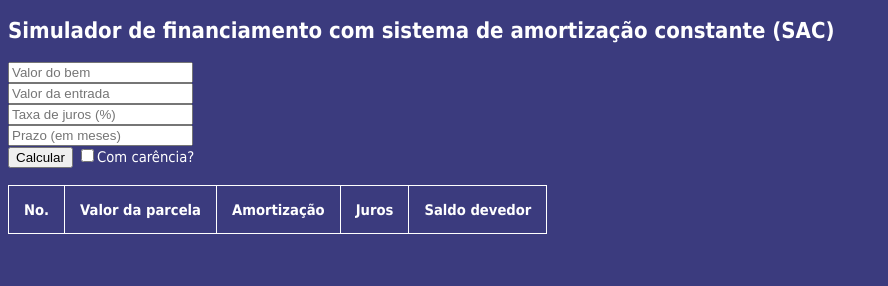
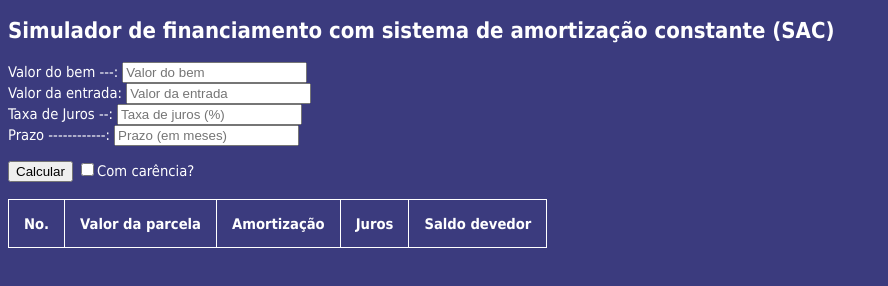
Before and after one commit to agsilvamhm/SimuladorFinanceiro, a plain HTML site: page index.html in a window 1280 px wide. Shown: the whole page, without its empty margins (0-888 px from the left). Drawn offline with Linux system fonts and the light colour scheme.

Commit message:
Commit após a inclusão das labels

```diff
--- a/index.html
+++ b/index.html
@@ -10,10 +10,16 @@
 <body>
     <header><h2>Simulador de financiamento com sistema de amortização constante (SAC)</h2></header>
     <main>
+        <form>
+            <label for="textoValor">Valor do bem ---:</label>
             <input id="textoValor" type="text" placeholder="Valor do bem"><br>
+            <label for="textoEntrada">Valor da entrada:</label>
             <input id="textoEntrada" type="text" placeholder="Valor da entrada"><br>
+            <label for="textTaxaJuros">Taxa de Juros --:</label>
             <input id="textoTaxaJuros" type="text" placeholder="Taxa de juros (%)"><br>
+            <label for="textoPrazo">Prazo ------------:</label>
             <input id="textoPrazo" type="text" placeholder="Prazo (em meses)"><br>
+            <p></p>
             <button id="botaoCalcular">Calcular</button>
             <input id="comCarencia" type="checkbox">Com carência?
             <select id="listaSuspensa" hidden>
@@ -21,6 +27,7 @@
                 <option value="3">3 meses</option>
                <option value="4">4 meses</option>
             </select>
+        </form>
     </main>
     <br>
     <table>
```
Lines whose indentation alone changed are shown as unchanged.
